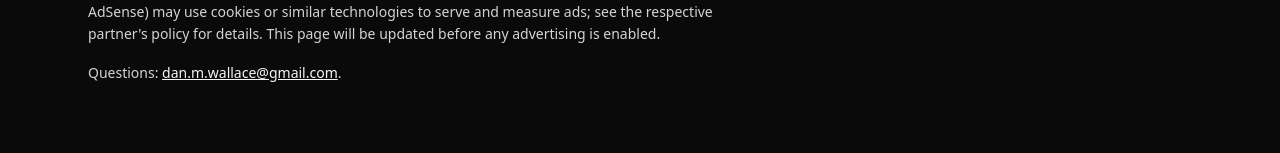
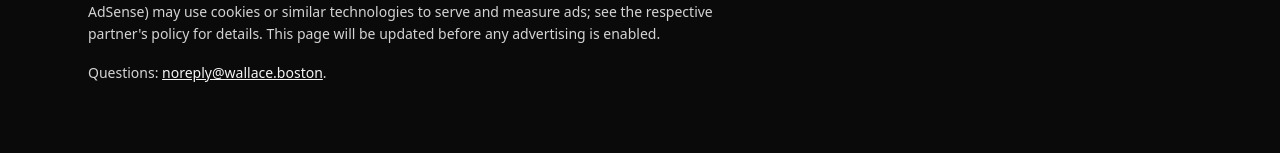
Before and after one commit to danmwallace/wsb, a Next.js app in the folder web/: page /privacy in a window 1280 px wide. Shown: the part 202-355 px from the top of the page. Built offline with nearby package versions, Linux system fonts and the light colour scheme.

Commit message:
Removed email from contact page

```diff
--- a/web/app/privacy/page.tsx
+++ b/web/app/privacy/page.tsx
@@ -11,7 +11,7 @@ export default function Privacy() {
       <h1 className="text-2xl font-semibold tracking-tight text-neutral-100">Privacy</h1>
       <p>WSB Pulse does not require an account and does not ask you for personal information.</p>
       <p>The site uses standard server logs and may serve third-party advertising. Ad partners (e.g. Google AdSense) may use cookies or similar technologies to serve and measure ads; see the respective partner&apos;s policy for details. This page will be updated before any advertising is enabled.</p>
-      <p>Questions: <a className="text-neutral-100 underline" href="mailto:dan.m.wallace@gmail.com">dan.m.wallace@gmail.com</a>.</p>
+      <p>Questions: <a className="text-neutral-100 underline" href="mailto:noreply@wallace.boston">noreply@wallace.boston</a>.</p>
     </article>
   );
 }
```
